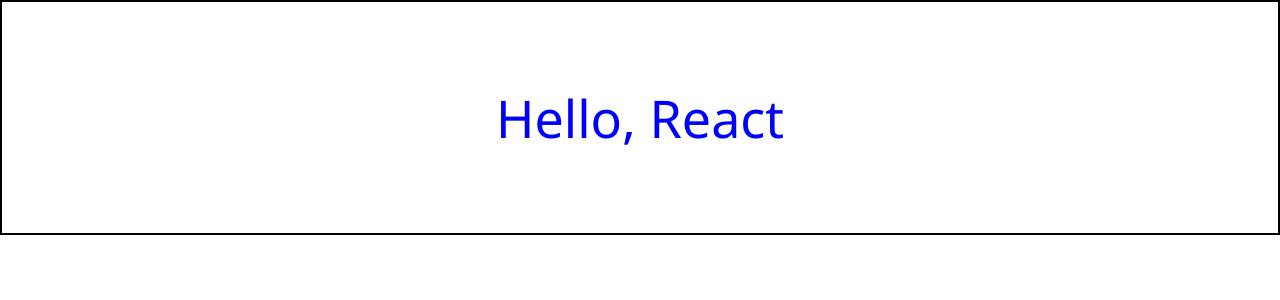
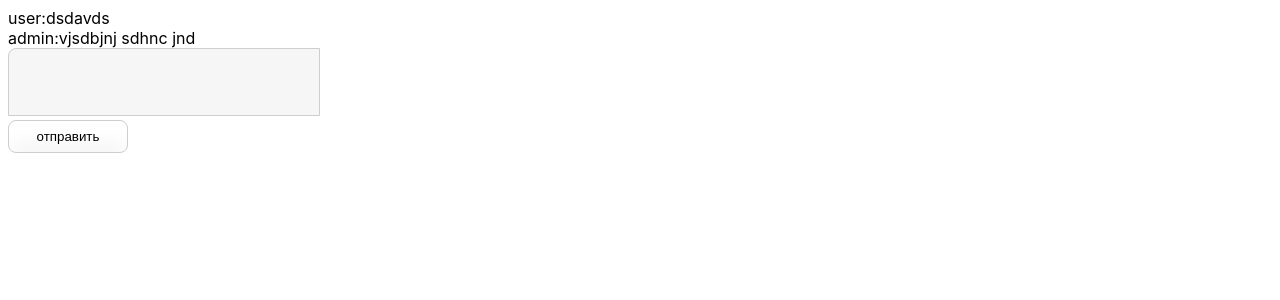
Before and after one commit to Anastasiia-junior/react-GB-august2022, a React (Create React App) app: page / in a window 1280 px wide. Shown: the top 300 px of the page. Built offline with nearby package versions, Linux system fonts and the light colour scheme.

Commit message:
выполнила первые три пункта ДЗ

```diff
--- a/src/App.css
+++ b/src/App.css
@@ -1,5 +1,41 @@
 .App {
   text-align: center;
+  padding: 20px 0px;
+}
+
+.textarea {
+  resize: none;
+	width: 300px;
+	height: 50px;
+
+  background: #f6f6f6;
+	border: 1px solid #cecece;
+	border-radius: 8px 0 0 0;
+	padding: 8px 0 8px 10px;
+}
+
+.send-message {
+  display: block;
+  cursor: pointer;
+	border: 1px solid #cecece;
+	background: #f6f6f6;
+	box-shadow: inset 0px 20px 20px #ffffff;
+	border-radius: 8px;
+	padding: 8px 14px;
+	width: 120px;
+}
+
+.send-message:hover {
+	box-shadow: inset 0px -20px 20px #ffffff;
+}
+.send-message:active {
+	margin-top: 1px;
+	margin-bottom: -1px;
+	zoom: 1;
+}
+.send-message:focus
+{
+	outline:none;
 }
 
 .App-logo {
--- a/src/App.js
+++ b/src/App.js
@@ -1,13 +1,30 @@
+import React, { useState } from 'react';
 import './App.css';
-import { Message } from './Message/Message';
 
-let text = 'Hello, React'
 
 function App() {
+  const [messageList, setMessageList] = useState(
+    [{text: 'dsdavds', author: 'user'},
+    {text: 'vjsdbjnj sdhnc jnd', author: 'admin'}]);
+
+  const [value, setValue] = useState('');
+
+  const clickHandler = () => {
+    setMessageList([...messageList, {text: value, author: 'user'}]);
+    setValue('');
+  }
+
+  const changeHandler = (event) => {
+    setValue(event.target.value);
+  }
+
   return (
-    <div className="App">
-     <Message text={text}></Message>
-    </div>
+    <React.Fragment >
+      {messageList.map((message) => <div>{message.author}:{message.text}</div>)}
+
+      <textarea type='text'  value={value} onChange={changeHandler} className='textarea'></textarea>
+      <button type='button'  onClick={clickHandler} className='send-message' >отправить</button>
+    </React.Fragment>
   );
 }
 
--- a/src/index.css
+++ b/src/index.css
@@ -1,5 +1,6 @@
 body {
-  margin: 0;
+
+  margin: 20 auto;
   font-family: -apple-system, BlinkMacSystemFont, 'Segoe UI', 'Roboto', 'Oxygen',
     'Ubuntu', 'Cantarell', 'Fira Sans', 'Droid Sans', 'Helvetica Neue',
     sans-serif;
```
